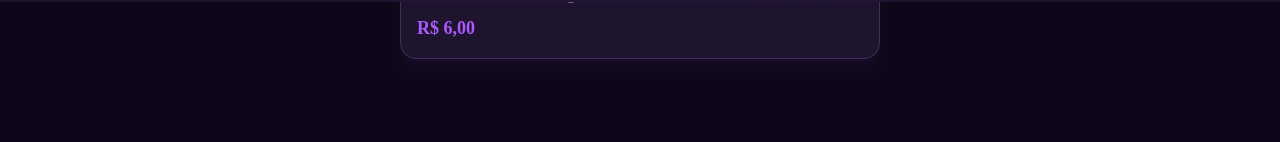
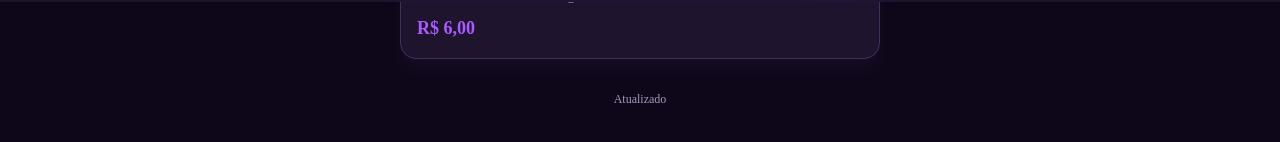
Before and after one commit to terrasl0202-sketch/loja-acai, a Next.js app: page / in a window 1280 px wide. Shown: the part 798-940 px from the top of the page. Built offline with nearby package versions, Linux system fonts and the light colour scheme.

Commit message:
Adiciona texto 'Atualizado' no footer para forcar novo deployment

```diff
--- a/app/page.tsx
+++ b/app/page.tsx
@@ -431,6 +431,11 @@ ${formData.observacao || "Nenhuma"}${pixMessage}`
 
         {/* Spacer for fixed button */}
         <div className="h-4" />
+
+        {/* Footer */}
+        <footer className="text-center py-4 text-xs text-muted-foreground">
+          Atualizado
+        </footer>
       </div>
 
       {/* Fixed Bottom Button */}
```
